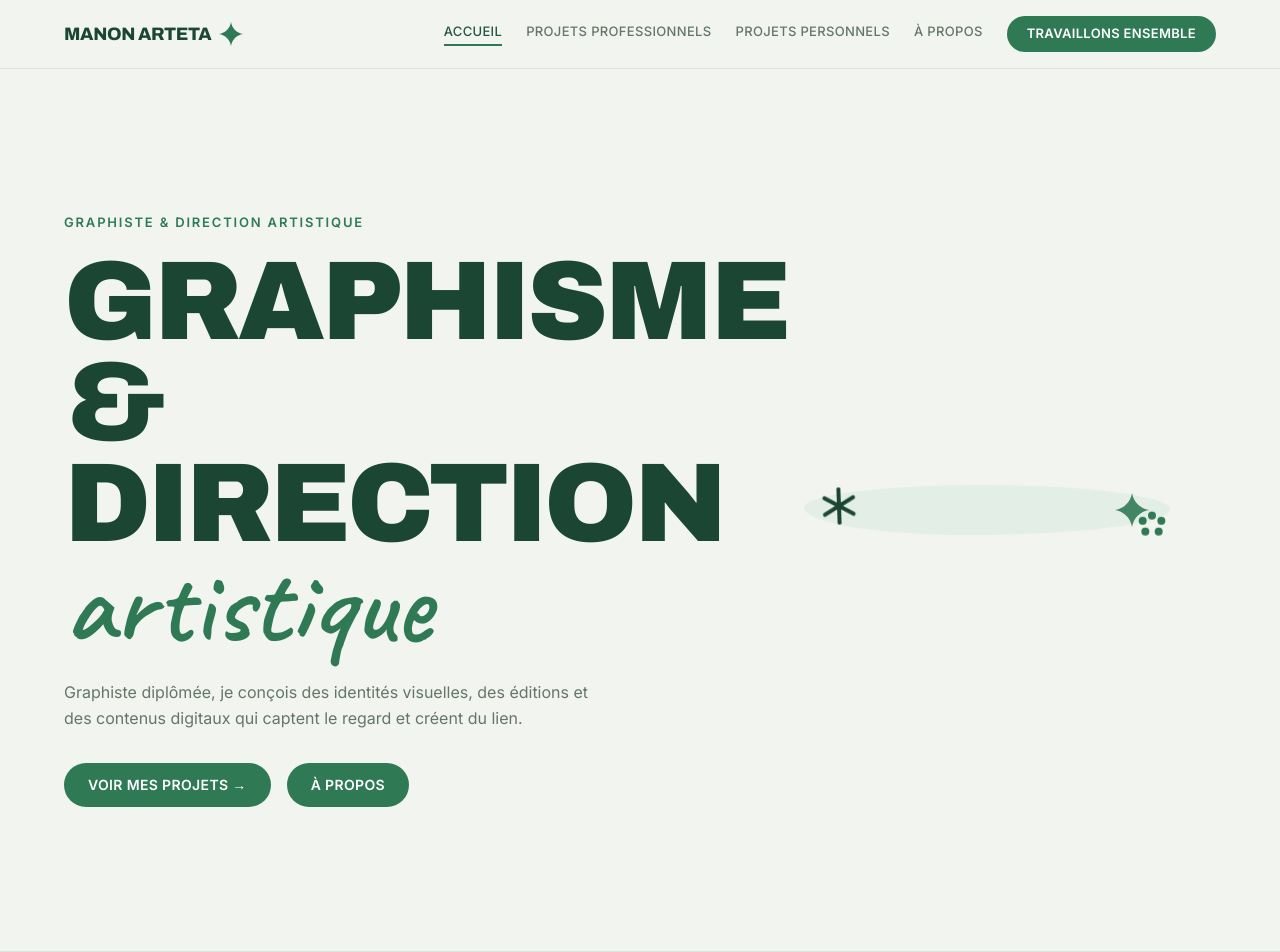
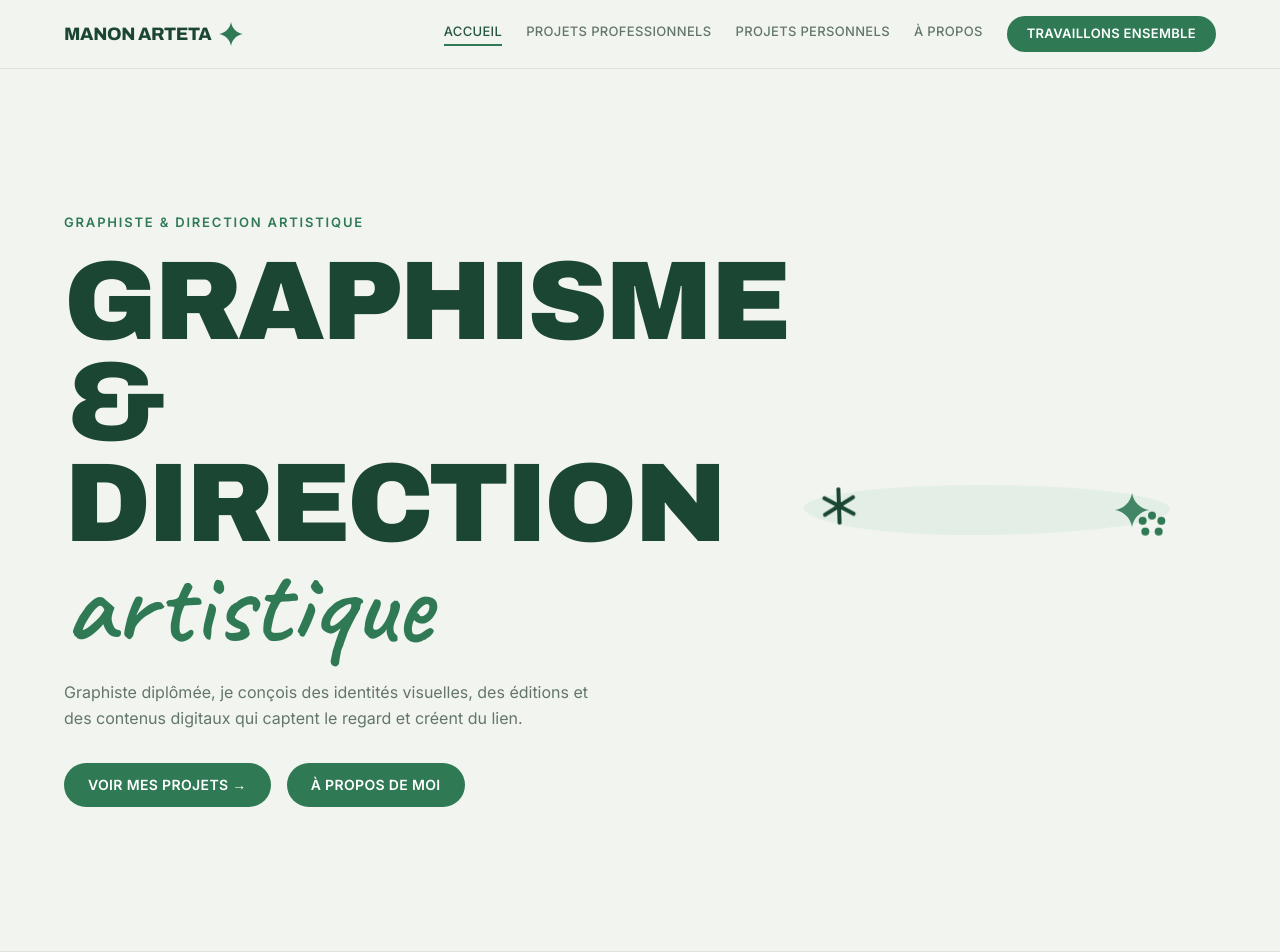
Before and after one commit to asuwi/asuwi.github.io, a React (Vite) app: page / in a window 1280 px wide. Shown: the top 952 px of the page. Built offline with nearby package versions, Linux system fonts and the light colour scheme.

Commit message:
feat: update link text to provide a more personal touch

```diff
--- a/src/pages/Home.tsx
+++ b/src/pages/Home.tsx
@@ -73,7 +73,7 @@ function Home() {
                   to="/a-propos"
                   className="rounded-full bg-accent px-6 py-3 text-sm font-semibold uppercase tracking-wide text-surface transition-colors hover:bg-accent-deep"
                 >
-                  À propos
+                  À propos de moi
                 </Link>
               </div>
             </div>
```
